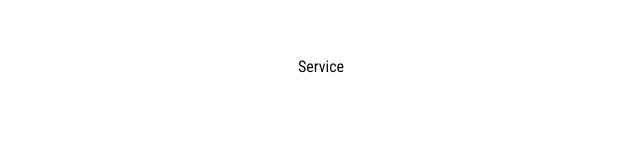
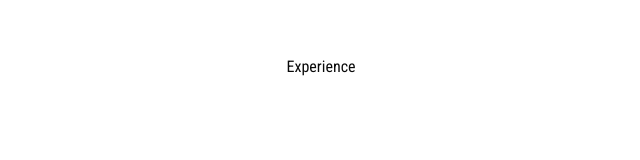
Before and after one commit to lw112k/My-Portfolio, a Next.js app: page / in a window 1280 px wide. Shown: the part 1933-2093 px from the top of the page, without its empty margins (319-959 px from the left). Built offline with nearby package versions, Linux system fonts and the light colour scheme.

Commit message:
Added experience page & added to navbar

```diff
--- a/app/page.tsx
+++ b/app/page.tsx
@@ -4,6 +4,7 @@ import About from '@/components/about';
 import Service from '@/components/service';
 import Project from '@/components/project';
 import Contact from '@/components/contact';
+import Experience from '@/components/experience';
 
 export default function Home() {
   return (
@@ -13,6 +14,9 @@ export default function Home() {
       </section>
       <section id="about">
         <About />
+      </section>
+      <section id='experience'>
+        <Experience />
       </section>
       <section id="service">
         <Service />
--- a/components/NavBar.tsx
+++ b/components/NavBar.tsx
@@ -7,6 +7,7 @@ import {usePathname} from "next/navigation";
 export default function NavBar() {
     const links = [
         {name:'About',path:'#about'},
+        {name:'Experience',path:'#experience'},
         {name:'Service',path:'#service'},
         {name:'Project',path:'#project'},
         {name:'Contact',path:'#contact'},
--- /dev/null
+++ b/components/experience.tsx
@@ -0,0 +1,7 @@
+export default function Experience() {
+    return (
+        <section className="min-h-screen w-full flex items-center justify-center scroll-mt-20">
+            <div>Experience</div>
+        </section>
+    );
+}
```
